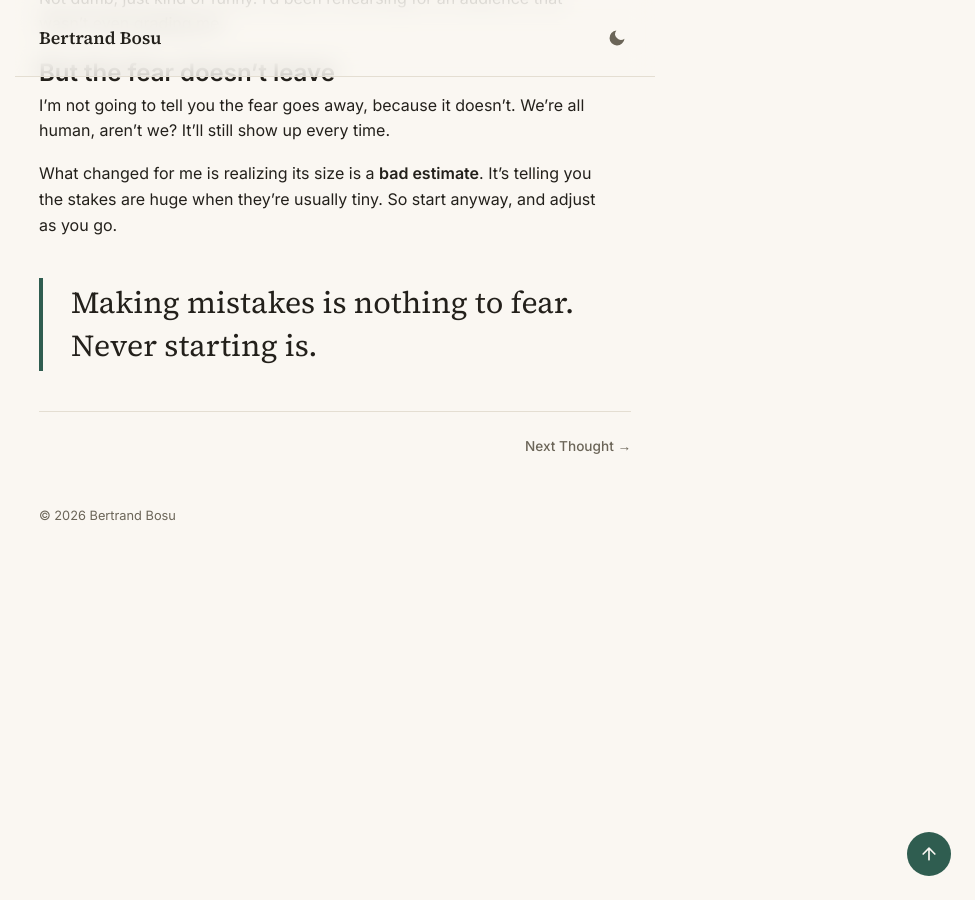
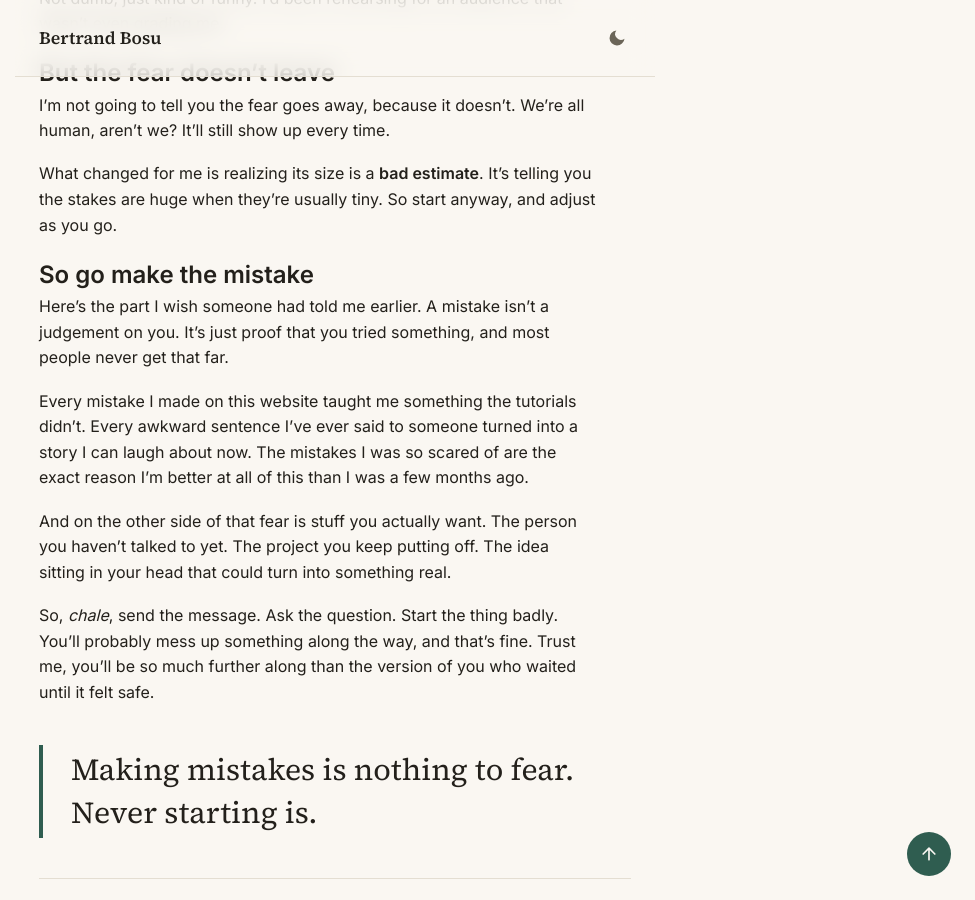
Before and after one commit to Bertqrt/bertrandbosu-blog1, a Jekyll site: the page built from _posts/2026-09-29-the-fear-of-starting.md, in a window 1280 px wide and 900 px high, scrolled down 1378 px. Shown: the whole window, without its empty margins (305-1280 px from the left). Built offline with Jekyll 4.4.1, drawn with Linux system fonts in a browser that asks for light colours; comment, search, counter and statistics services are not loaded; some of the changed text lies outside the part shown.

Commit message:
Update 2026-09-29-the-fear-of-starting.md

```diff
--- a/_posts/2026-09-29-the-fear-of-starting.md
+++ b/_posts/2026-09-29-the-fear-of-starting.md
@@ -37,5 +37,15 @@ I'm not going to tell you the fear goes away, because it doesn't. We're all huma
 
 What changed for me is realizing its size is a **bad estimate**. It's telling you the stakes are huge when they're usually tiny. So start anyway, and adjust as you go.
 
+## So go make the mistake
+
+Here's the part I wish someone had told me earlier. A mistake isn't a judgement on you. It's just proof that you tried something, and most people never get that far.
+
+Every mistake I made on this website taught me something the tutorials didn't. Every awkward sentence I've ever said to someone turned into a story I can laugh about now. The mistakes I was so scared of are the exact reason I'm better at all of this than I was a few months ago.
+
+And on the other side of that fear is stuff you actually want. The person you haven't talked to yet. The project you keep putting off. The idea sitting in your head that could turn into something real.
+
+So, *chale*, send the message. Ask the question. Start the thing badly. You'll probably mess up something along the way, and that's fine. Trust me, you'll be so much further along than the version of you who waited until it felt safe.
+
 > Making mistakes is nothing to fear. Never starting is.
 {: .pull-quote}
```
